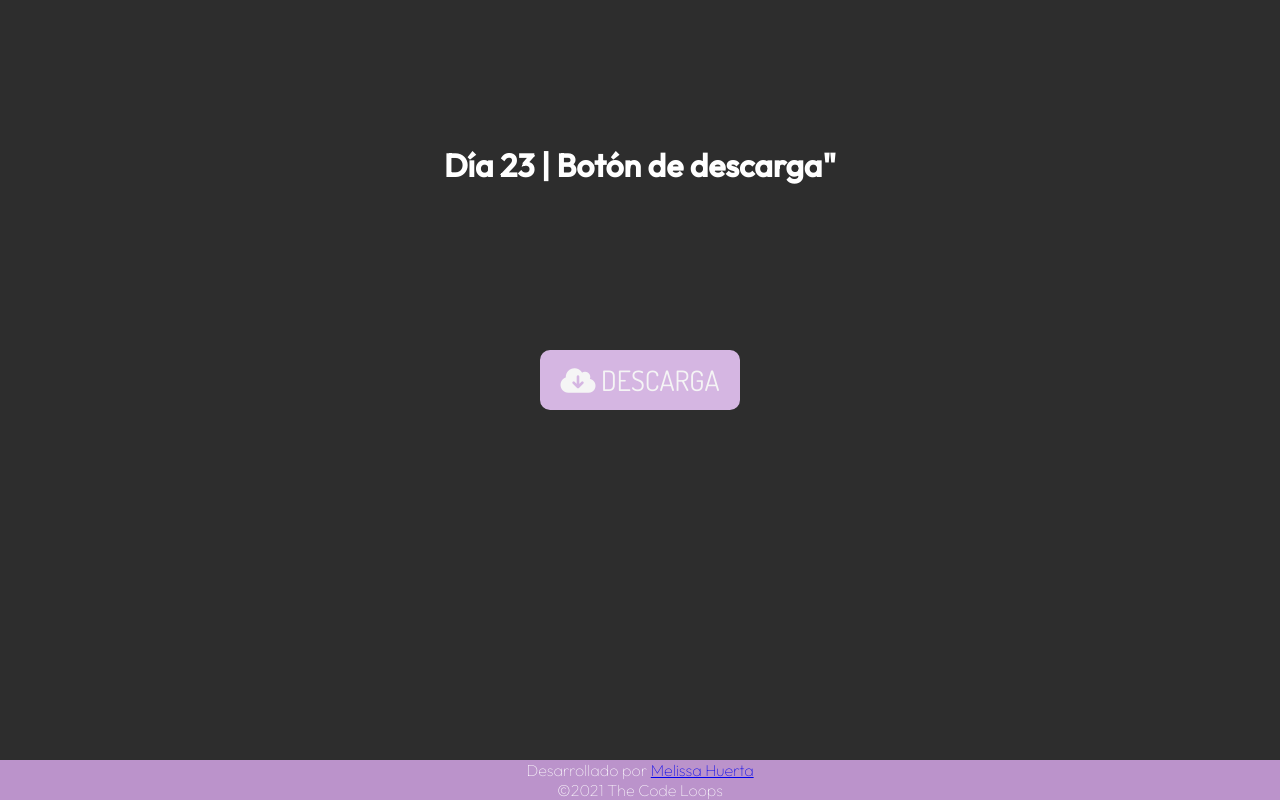
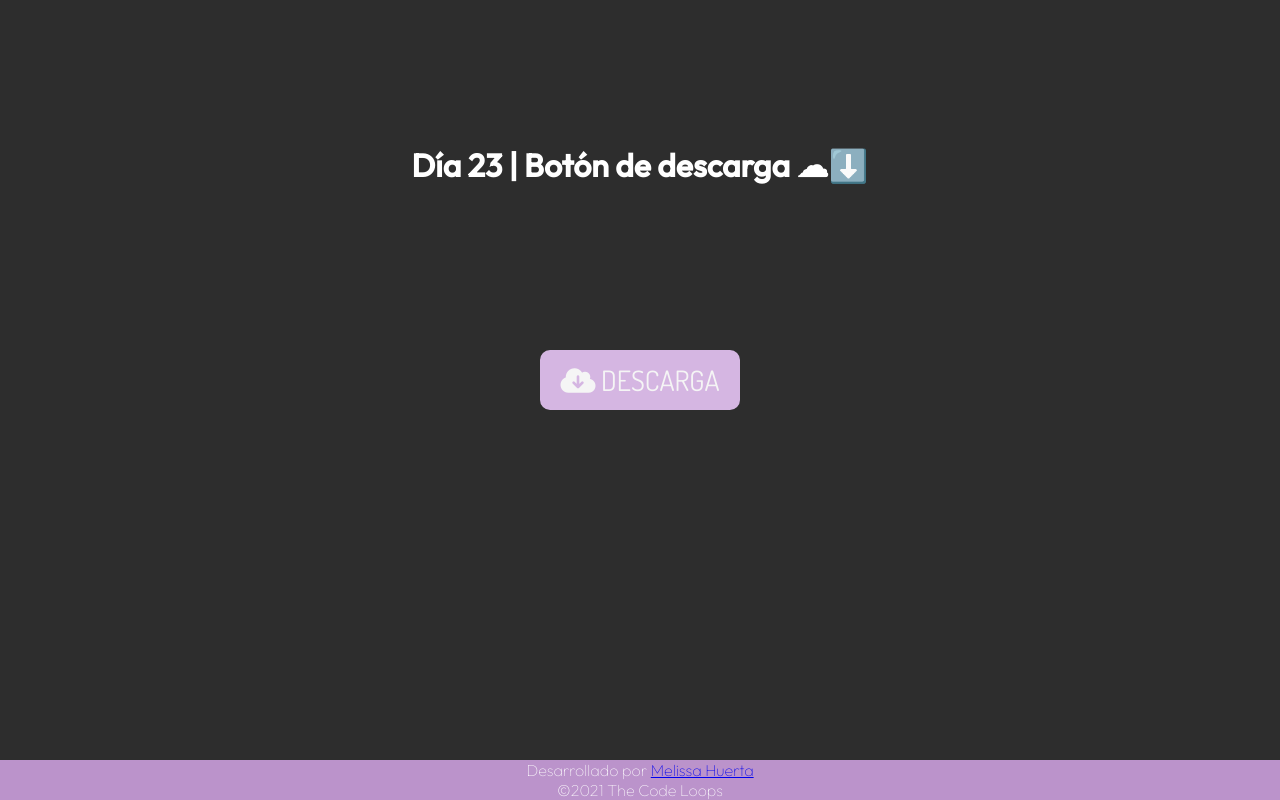
Before and after one commit to codeando-feliz/Reto-30dias-CSS, a plain HTML site: page dia23/index.html in a window 1280 px wide. Drawn offline with Linux system fonts and the light colour scheme.

Commit message:
dia 23: resuelto

```diff
--- a/dia23/index.html
+++ b/dia23/index.html
@@ -22,7 +22,7 @@
   </head>
   <body>
     <div>
-      <h1>Día 23 | Botón de descarga"</h1>
+      <h1>Día 23 | Botón de descarga ☁⬇️</h1>
     </div>
 
     <section class="sec-reto">
```
